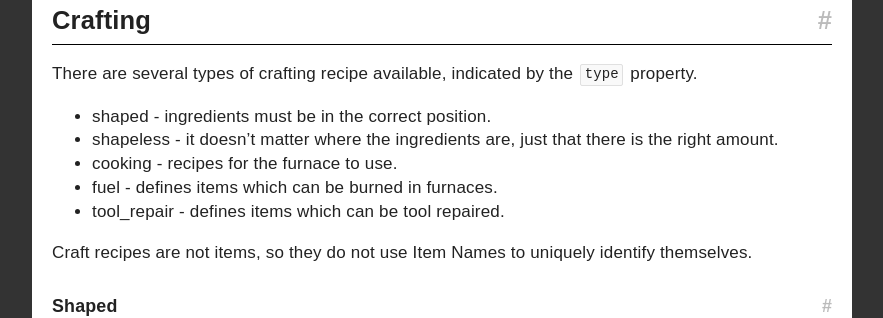
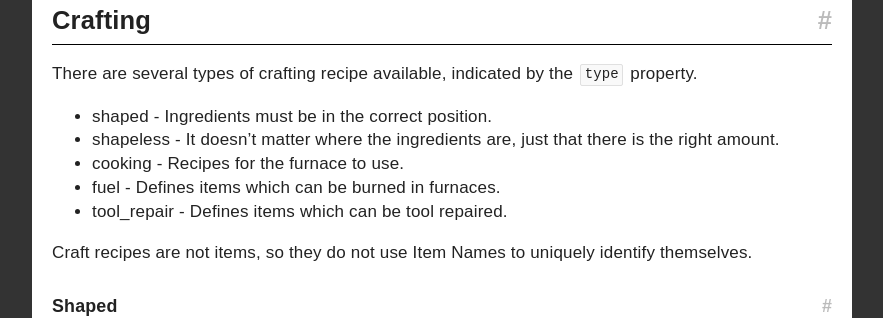
Before and after one commit to rubenwardy/minetest_modding_book, a Jekyll site: the page built from _en/items/nodes_items_crafting.md, in a window 1280 px wide and 900 px high, scrolled down 3424 px. Shown: the part 153-471 px from the top of the window, without its empty margins (338-1221 px from the left). Built offline with Jekyll 4.4.1, drawn with Linux system fonts in a browser that asks for light colours; nearby versions of some CDN libraries; some of the changed text lies outside the part shown.

Commit message:
Fix regressions in previous commit

````diff
--- a/_en/items/nodes_items_crafting.md
+++ b/_en/items/nodes_items_crafting.md
@@ -196,12 +197,12 @@ possible to modify it to do more complex behaviour such as play a custom sound.
 There are several types of crafting recipe available, indicated by the `type`
 property.
 
-* shaped - ingredients must be in the correct position.
-* shapeless - it doesn't matter where the ingredients are,
+* shaped - Ingredients must be in the correct position.
+* shapeless - It doesn't matter where the ingredients are,
   just that there is the right amount.
-* cooking - recipes for the furnace to use.
-* fuel - defines items which can be burned in furnaces.
-* tool_repair - defines items which can be tool repaired.
+* cooking - Recipes for the furnace to use.
+* fuel - Defines items which can be burned in furnaces.
+* tool_repair - Defines items which can be tool repaired.
 
 Craft recipes are not items, so they do not use Item Names to uniquely
 identify themselves.
@@ -323,7 +324,7 @@ minetest.register_craft({
 })
 ```
 
-## Tools, Capabilities and Dig Types
+## Tools, Capabilities, and Dig Types
 
 Dig types are groups which are used to define how strong a node is when dug
 with different tools.
````
Also changed, not shown: other parts of _en/items/nodes_items_crafting.md (+2 -1 lines), _en/basics/lua.md (+1 -1 lines).
